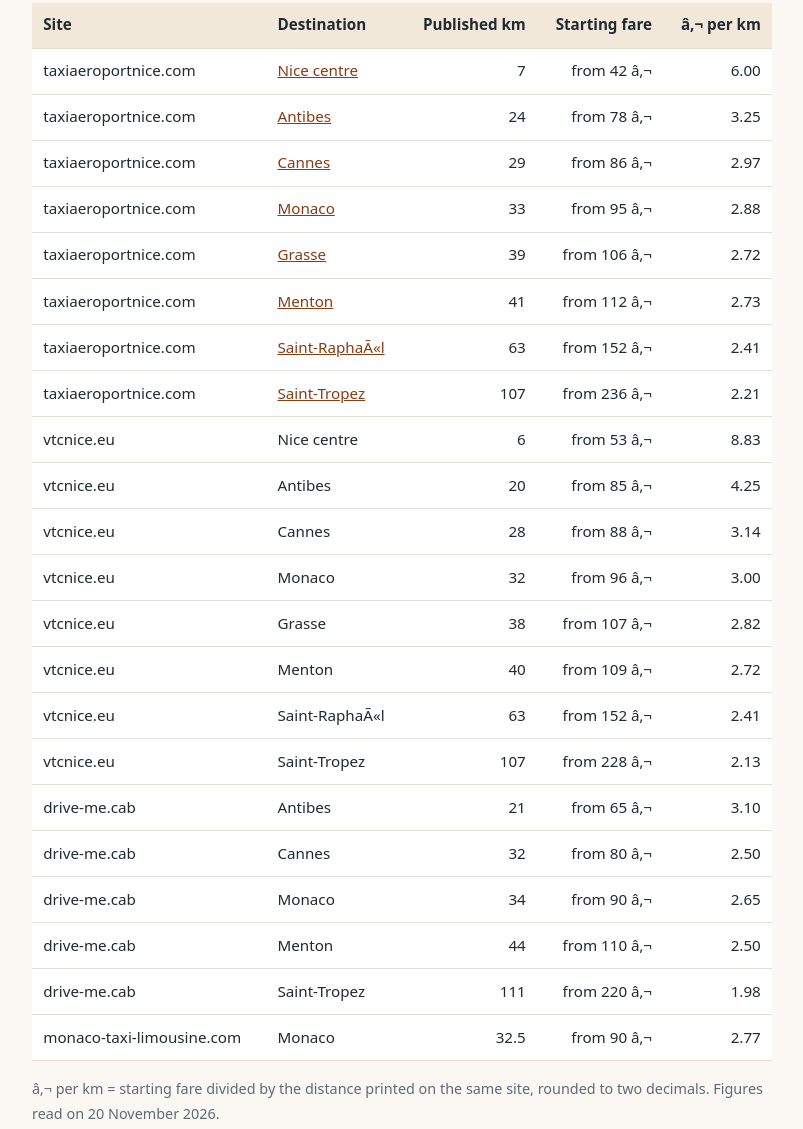
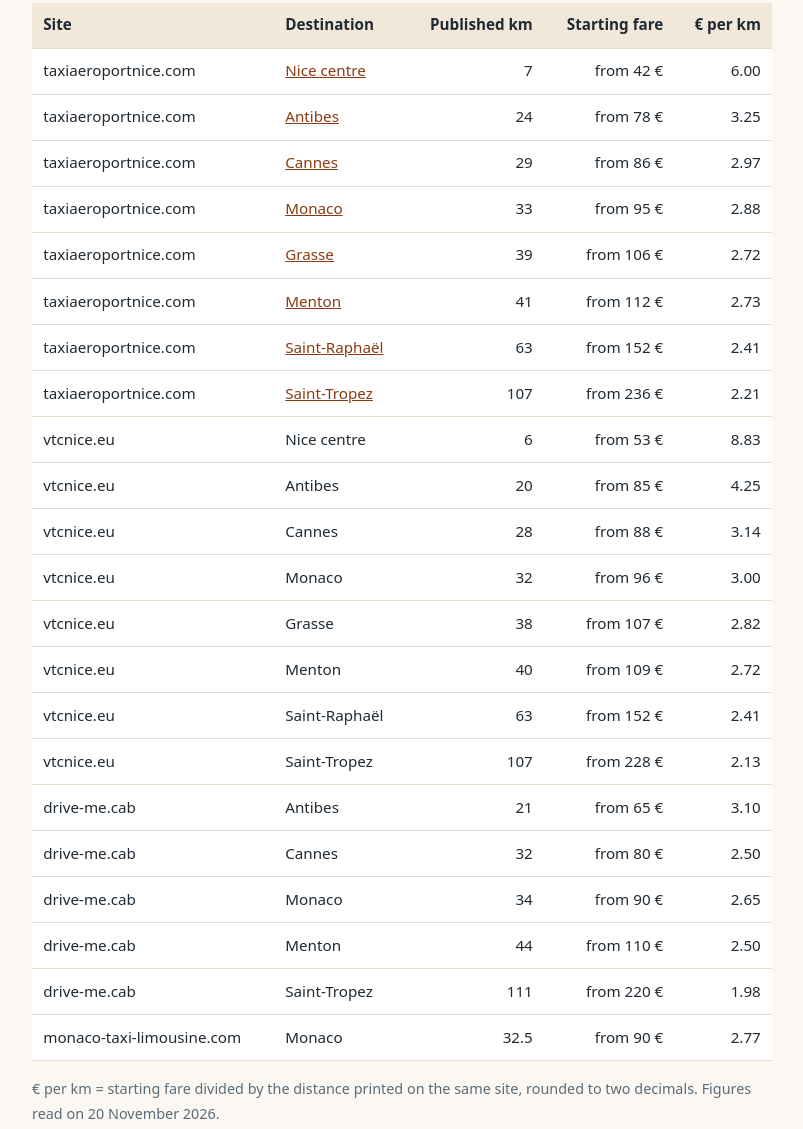
Before and after one commit to TaxiAeroportNice/TaxiAeroportNice.github.io, a plain HTML site: page fare-per-km/index.html in a window 1280 px wide. Shown: the part 1182-2311 px from the top of the page, without its empty margins (238-1041 px from the left). Drawn offline with Linux system fonts and the light colour scheme.

Commit message:
Fix UTF-8 characters

```diff
--- a/fare-per-km/index.html
+++ b/fare-per-km/index.html
@@ -4,7 +4,7 @@
 <meta charset="utf-8">
 <meta name="viewport" content="width=device-width, initial-scale=1">
 <title>Fare per Kilometre from Nice Airport: Published Prices Side by Side</title>
-<meta name="description" content="A dated reading of published starting fares and distances for private transfers from Nice CÃ´te d'Azur airport (NCE), with the fare per kilometre worked out route by route on 20 November 2026.">
+<meta name="description" content="A dated reading of published starting fares and distances for private transfers from Nice Côte d'Azur airport (NCE), with the fare per kilometre worked out route by route on 20 November 2026.">
 <style>
   :root { --ink:#1f2a33; --muted:#5b6b78; --accent:#7a4e2d; --paper:#fbf8f3; --line:#e4dccf; }
   * { box-sizing:border-box; }
@@ -37,7 +37,7 @@
   </div>
 </header>
 <main>
-<p>This page asks one narrow question. When a transfer website around Nice CÃ´te d'Azur airport (NCE) prints both a starting fare and a distance for the same destination, what does that fare come to per kilometre? It is plain arithmetic: each published price divided by the distance the same site shows next to it.</p>
+<p>This page asks one narrow question. When a transfer website around Nice Côte d'Azur airport (NCE) prints both a starting fare and a distance for the same destination, what does that fare come to per kilometre? It is plain arithmetic: each published price divided by the distance the same site shows next to it.</p>
 <p>Six sites were read: <a href="https://taxiaeroportnice.com/">https://taxiaeroportnice.com</a>, vtcnice.eu, drive-me.cab, vtc06.com, taxilonguedistance.com and monaco-taxi-limousine.com. Every figure comes from their public pages as they stood on 20 November 2026. This is not a quote, a ranking or an opinion on service quality. Prices move, and the pages themselves stay the reference.</p>
 
 <h2>Where the numbers come from</h2>
@@ -45,41 +45,41 @@
   <li><strong>taxiaeroportnice.com:</strong> the <a href="https://taxiaeroportnice.com/tarifs/">published fare table</a>, lowest standard saloon price per route, with the distance printed in the same row. The page states that fares are fixed per one-way trip and include tolls, baggage and the greeting at arrivals.</li>
   <li><strong>vtcnice.eu:</strong> the homepage table, "Standard Car" column, with the distance shown in each row.</li>
   <li><strong>drive-me.cab:</strong> separate product pages for Antibes, Cannes, Monaco, Menton and Saint-Tropez, "Standard Sedan" option, with the distance given in the page text.</li>
-  <li><strong>vtc06.com:</strong> the homepage table, which lists "dÃ¨s" amounts and journey times but no distances.</li>
+  <li><strong>vtc06.com:</strong> the homepage table, which lists "dès" amounts and journey times but no distances.</li>
   <li><strong>monaco-taxi-limousine.com:</strong> the Monaco to Nice airport page, "Standard Car" row, with its own distance of 32.5 km.</li>
-  <li><strong>taxilonguedistance.com:</strong> no route prices; the homepage gives an indicative long distance rule of 1.1 to 1.5 â‚¬ per kilometre, tolls included, and invites a quote.</li>
+  <li><strong>taxilonguedistance.com:</strong> no route prices; the homepage gives an indicative long distance rule of 1.1 to 1.5 € per kilometre, tolls included, and invites a quote.</li>
 </ul>
 <p>Only the lowest car category was taken from each site, so vans and premium classes stay out of the figures.</p>
 
 <h2>The full table</h2>
 <table>
-  <thead><tr><th>Site</th><th>Destination</th><th class="num">Published km</th><th class="num">Starting fare</th><th class="num">â‚¬ per km</th></tr></thead>
+  <thead><tr><th>Site</th><th>Destination</th><th class="num">Published km</th><th class="num">Starting fare</th><th class="num">€ per km</th></tr></thead>
   <tbody>
-    <tr><td>taxiaeroportnice.com</td><td><a href="https://taxiaeroportnice.com/taxi-aeroport-nice-vers-nice/">Nice centre</a></td><td class="num">7</td><td class="num">from 42 â‚¬</td><td class="num">6.00</td></tr>
-    <tr><td>taxiaeroportnice.com</td><td><a href="https://taxiaeroportnice.com/taxi-aeroport-nice-vers-antibes/">Antibes</a></td><td class="num">24</td><td class="num">from 78 â‚¬</td><td class="num">3.25</td></tr>
-    <tr><td>taxiaeroportnice.com</td><td><a href="https://taxiaeroportnice.com/taxi-aeroport-nice-vers-cannes/">Cannes</a></td><td class="num">29</td><td class="num">from 86 â‚¬</td><td class="num">2.97</td></tr>
-    <tr><td>taxiaeroportnice.com</td><td><a href="https://taxiaeroportnice.com/taxi-aeroport-nice-vers-monaco/">Monaco</a></td><td class="num">33</td><td class="num">from 95 â‚¬</td><td class="num">2.88</td></tr>
-    <tr><td>taxiaeroportnice.com</td><td><a href="https://taxiaeroportnice.com/taxi-aeroport-nice-vers-grasse/">Grasse</a></td><td class="num">39</td><td class="num">from 106 â‚¬</td><td class="num">2.72</td></tr>
-    <tr><td>taxiaeroportnice.com</td><td><a href="https://taxiaeroportnice.com/taxi-aeroport-nice-vers-menton/">Menton</a></td><td class="num">41</td><td class="num">from 112 â‚¬</td><td class="num">2.73</td></tr>
-    <tr><td>taxiaeroportnice.com</td><td><a href="https://taxiaeroportnice.com/taxi-aeroport-nice-vers-saint-raphael/">Saint-RaphaÃ«l</a></td><td class="num">63</td><td class="num">from 152 â‚¬</td><td class="num">2.41</td></tr>
-    <tr><td>taxiaeroportnice.com</td><td><a href="https://taxiaeroportnice.com/taxi-aeroport-nice-vers-saint-tropez/">Saint-Tropez</a></td><td class="num">107</td><td class="num">from 236 â‚¬</td><td class="num">2.21</td></tr>
-    <tr><td>vtcnice.eu</td><td>Nice centre</td><td class="num">6</td><td class="num">from 53 â‚¬</td><td class="num">8.83</td></tr>
-    <tr><td>vtcnice.eu</td><td>Antibes</td><td class="num">20</td><td class="num">from 85 â‚¬</td><td class="num">4.25</td></tr>
-    <tr><td>vtcnice.eu</td><td>Cannes</td><td class="num">28</td><td class="num">from 88 â‚¬</td><td class="num">3.14</td></tr>
-    <tr><td>vtcnice.eu</td><td>Monaco</td><td class="num">32</td><td class="num">from 96 â‚¬</td><td class="num">3.00</td></tr>
-    <tr><td>vtcnice.eu</td><td>Grasse</td><td class="num">38</td><td class="num">from 107 â‚¬</td><td class="num">2.82</td></tr>
-    <tr><td>vtcnice.eu</td><td>Menton</td><td class="num">40</td><td class="num">from 109 â‚¬</td><td class="num">2.72</td></tr>
-    <tr><td>vtcnice.eu</td><td>Saint-RaphaÃ«l</td><td class="num">63</td><td class="num">from 152 â‚¬</td><td class="num">2.41</td></tr>
-    <tr><td>vtcnice.eu</td><td>Saint-Tropez</td><td class="num">107</td><td class="num">from 228 â‚¬</td><td class="num">2.13</td></tr>
-    <tr><td>drive-me.cab</td><td>Antibes</td><td class="num">21</td><td class="num">from 65 â‚¬</td><td class="num">3.10</td></tr>
-    <tr><td>drive-me.cab</td><td>Cannes</td><td class="num">32</td><td class="num">from 80 â‚¬</td><td class="num">2.50</td></tr>
-    <tr><td>drive-me.cab</td><td>Monaco</td><td class="num">34</td><td class="num">from 90 â‚¬</td><td class="num">2.65</td></tr>
-    <tr><td>drive-me.cab</td><td>Menton</td><td class="num">44</td><td class="num">from 110 â‚¬</td><td class="num">2.50</td></tr>
-    <tr><td>drive-me.cab</td><td>Saint-Tropez</td><td class="num">111</td><td class="num">from 220 â‚¬</td><td class="num">1.98</td></tr>
-    <tr><td>monaco-taxi-limousine.com</td><td>Monaco</td><td class="num">32.5</td><td class="num">from 90 â‚¬</td><td class="num">2.77</td></tr>
+    <tr><td>taxiaeroportnice.com</td><td><a href="https://taxiaeroportnice.com/taxi-aeroport-nice-vers-nice/">Nice centre</a></td><td class="num">7</td><td class="num">from 42 €</td><td class="num">6.00</td></tr>
+    <tr><td>taxiaeroportnice.com</td><td><a href="https://taxiaeroportnice.com/taxi-aeroport-nice-vers-antibes/">Antibes</a></td><td class="num">24</td><td class="num">from 78 €</td><td class="num">3.25</td></tr>
+    <tr><td>taxiaeroportnice.com</td><td><a href="https://taxiaeroportnice.com/taxi-aeroport-nice-vers-cannes/">Cannes</a></td><td class="num">29</td><td class="num">from 86 €</td><td class="num">2.97</td></tr>
+    <tr><td>taxiaeroportnice.com</td><td><a href="https://taxiaeroportnice.com/taxi-aeroport-nice-vers-monaco/">Monaco</a></td><td class="num">33</td><td class="num">from 95 €</td><td class="num">2.88</td></tr>
+    <tr><td>taxiaeroportnice.com</td><td><a href="https://taxiaeroportnice.com/taxi-aeroport-nice-vers-grasse/">Grasse</a></td><td class="num">39</td><td class="num">from 106 €</td><td class="num">2.72</td></tr>
+    <tr><td>taxiaeroportnice.com</td><td><a href="https://taxiaeroportnice.com/taxi-aeroport-nice-vers-menton/">Menton</a></td><td class="num">41</td><td class="num">from 112 €</td><td class="num">2.73</td></tr>
+    <tr><td>taxiaeroportnice.com</td><td><a href="https://taxiaeroportnice.com/taxi-aeroport-nice-vers-saint-raphael/">Saint-Raphaël</a></td><td class="num">63</td><td class="num">from 152 €</td><td class="num">2.41</td></tr>
+    <tr><td>taxiaeroportnice.com</td><td><a href="https://taxiaeroportnice.com/taxi-aeroport-nice-vers-saint-tropez/">Saint-Tropez</a></td><td class="num">107</td><td class="num">from 236 €</td><td class="num">2.21</td></tr>
+    <tr><td>vtcnice.eu</td><td>Nice centre</td><td class="num">6</td><td class="num">from 53 €</td><td class="num">8.83</td></tr>
+    <tr><td>vtcnice.eu</td><td>Antibes</td><td class="num">20</td><td class="num">from 85 €</td><td class="num">4.25</td></tr>
+    <tr><td>vtcnice.eu</td><td>Cannes</td><td class="num">28</td><td class="num">from 88 €</td><td class="num">3.14</td></tr>
+    <tr><td>vtcnice.eu</td><td>Monaco</td><td class="num">32</td><td class="num">from 96 €</td><td class="num">3.00</td></tr>
+    <tr><td>vtcnice.eu</td><td>Grasse</td><td class="num">38</td><td class="num">from 107 €</td><td class="num">2.82</td></tr>
+    <tr><td>vtcnice.eu</td><td>Menton</td><td class="num">40</td><td class="num">from 109 €</td><td class="num">2.72</td></tr>
+    <tr><td>vtcnice.eu</td><td>Saint-Raphaël</td><td class="num">63</td><td class="num">from 152 €</td><td class="num">2.41</td></tr>
+    <tr><td>vtcnice.eu</td><td>Saint-Tropez</td><td class="num">107</td><td class="num">from 228 €</td><td class="num">2.13</td></tr>
+    <tr><td>drive-me.cab</td><td>Antibes</td><td class="num">21</td><td class="num">from 65 €</td><td class="num">3.10</td></tr>
+    <tr><td>drive-me.cab</td><td>Cannes</td><td class="num">32</td><td class="num">from 80 €</td><td class="num">2.50</td></tr>
+    <tr><td>drive-me.cab</td><td>Monaco</td><td class="num">34</td><td class="num">from 90 €</td><td class="num">2.65</td></tr>
+    <tr><td>drive-me.cab</td><td>Menton</td><td class="num">44</td><td class="num">from 110 €</td><td class="num">2.50</td></tr>
+    <tr><td>drive-me.cab</td><td>Saint-Tropez</td><td class="num">111</td><td class="num">from 220 €</td><td class="num">1.98</td></tr>
+    <tr><td>monaco-taxi-limousine.com</td><td>Monaco</td><td class="num">32.5</td><td class="num">from 90 €</td><td class="num">2.77</td></tr>
   </tbody>
 </table>
-<p class="note">â‚¬ per km = starting fare divided by the distance printed on the same site, rounded to two decimals. Figures read on 20 November 2026.</p>
+<p class="note">€ per km = starting fare divided by the distance printed on the same site, rounded to two decimals. Figures read on 20 November 2026.</p>
 
 <h2>What the table shows</h2>
 <p>First, the sites do not print the same distance for the same place. Antibes is 24 km on one page, 20 km on another and 21 km on a third. Cannes ranges from 28 to 32 km, Saint-Tropez from 107 to 111 km, and no page says exactly where its distance is measured to. Since the fare is divided by that distance, a few kilometres either way on a short route shifts the result noticeably. The last column is a rough reading, not a precise metric.</p>
@@ -95,28 +95,28 @@
     <tr><td>monaco-taxi-limousine.com</td><td class="num">no data</td><td class="num">2.77</td><td class="num">no data</td></tr>
   </tbody>
 </table>
-<p class="note">Simple mean of the â‚¬ per km values in each band. "No data" means the site publishes no route with both a price and a distance in that band.</p>
+<p class="note">Simple mean of the € per km values in each band. "No data" means the site publishes no route with both a price and a distance in that band.</p>
 
 <h2>Monaco, the one shared route</h2>
-<p>Monaco is the only destination where four of the six sites print both a distance and a price. It shows how close the figures sit on a busy route: starting fares between 90 â‚¬ and 96 â‚¬, distances between 32 and 34 km. On taxiaeroportnice.com the <a href="https://taxiaeroportnice.com/taxi-aeroport-nice-vers-monaco/">transfer from NCE to Monaco</a> is listed at 33 km.</p>
+<p>Monaco is the only destination where four of the six sites print both a distance and a price. It shows how close the figures sit on a busy route: starting fares between 90 € and 96 €, distances between 32 and 34 km. On taxiaeroportnice.com the <a href="https://taxiaeroportnice.com/taxi-aeroport-nice-vers-monaco/">transfer from NCE to Monaco</a> is listed at 33 km.</p>
 <table>
-  <thead><tr><th>Site</th><th class="num">Published km</th><th class="num">Starting fare</th><th class="num">â‚¬ per km</th></tr></thead>
+  <thead><tr><th>Site</th><th class="num">Published km</th><th class="num">Starting fare</th><th class="num">€ per km</th></tr></thead>
   <tbody>
-    <tr><td>vtcnice.eu</td><td class="num">32</td><td class="num">from 96 â‚¬</td><td class="num">3.00</td></tr>
-    <tr><td>monaco-taxi-limousine.com</td><td class="num">32.5</td><td class="num">from 90 â‚¬</td><td class="num">2.77</td></tr>
-    <tr><td>taxiaeroportnice.com</td><td class="num">33</td><td class="num">from 95 â‚¬</td><td class="num">2.88</td></tr>
-    <tr><td>drive-me.cab</td><td class="num">34</td><td class="num">from 90 â‚¬</td><td class="num">2.65</td></tr>
+    <tr><td>vtcnice.eu</td><td class="num">32</td><td class="num">from 96 €</td><td class="num">3.00</td></tr>
+    <tr><td>monaco-taxi-limousine.com</td><td class="num">32.5</td><td class="num">from 90 €</td><td class="num">2.77</td></tr>
+    <tr><td>taxiaeroportnice.com</td><td class="num">33</td><td class="num">from 95 €</td><td class="num">2.88</td></tr>
+    <tr><td>drive-me.cab</td><td class="num">34</td><td class="num">from 90 €</td><td class="num">2.65</td></tr>
   </tbody>
 </table>
 
 <h2>Sites without a distance per route</h2>
-<p><strong>vtc06.com</strong> lists starting amounts with journey times instead of kilometres, for example "dÃ¨s 35 â‚¬" to Nice centre, "dÃ¨s 60 â‚¬" to Antibes, "dÃ¨s 70 â‚¬" to Cannes, "dÃ¨s 75 â‚¬" to Grasse and "dÃ¨s 90 â‚¬" to Monaco and to Menton. Its Saint-Tropez ("dÃ¨s 180 â‚¬") and FrÃ©jus / Saint-RaphaÃ«l ("dÃ¨s 130 â‚¬") rows are labelled from Nice rather than from the airport. Without a published distance, a fare per kilometre would mean borrowing another site's figures, so it is left out of the calculation.</p>
-<p><strong>taxilonguedistance.com</strong> does not publish route prices for Nice. Its indicative rule of 1.1 to 1.5 â‚¬ per kilometre is aimed at long trips, and its own table starts at 100 km. Applied to the two longest distances above, purely to show what the rule would give:</p>
+<p><strong>vtc06.com</strong> lists starting amounts with journey times instead of kilometres, for example "dès 35 €" to Nice centre, "dès 60 €" to Antibes, "dès 70 €" to Cannes, "dès 75 €" to Grasse and "dès 90 €" to Monaco and to Menton. Its Saint-Tropez ("dès 180 €") and Fréjus / Saint-Raphaël ("dès 130 €") rows are labelled from Nice rather than from the airport. Without a published distance, a fare per kilometre would mean borrowing another site's figures, so it is left out of the calculation.</p>
+<p><strong>taxilonguedistance.com</strong> does not publish route prices for Nice. Its indicative rule of 1.1 to 1.5 € per kilometre is aimed at long trips, and its own table starts at 100 km. Applied to the two longest distances above, purely to show what the rule would give:</p>
 <table>
   <thead><tr><th>Distance</th><th class="num">Indicative range (rule published by taxilonguedistance.com)</th></tr></thead>
   <tbody>
-    <tr><td>107 km</td><td class="num">118 to 160 â‚¬</td></tr>
-    <tr><td>111 km</td><td class="num">122 to 166 â‚¬</td></tr>
+    <tr><td>107 km</td><td class="num">118 to 160 €</td></tr>
+    <tr><td>111 km</td><td class="num">122 to 166 €</td></tr>
   </tbody>
 </table>
 
@@ -127,11 +127,11 @@
   <li>Waiting time, inclusions and booking conditions differ and are not captured by a fare per kilometre. On taxiaeroportnice.com, waiting is free for 60 minutes at the airport and for 20 minutes at other pickup places.</li>
   <li>All figures were read on 20 November 2026 and may have changed since.</li>
 </ul>
-<p>The rows for taxiaeroportnice.com can be checked on the <a href="https://taxiaeroportnice.com/tarifs/">tarifs page</a> and on individual route pages: <a href="https://taxiaeroportnice.com/taxi-aeroport-nice-vers-antibes/">airport to Antibes</a>, <a href="https://taxiaeroportnice.com/taxi-aeroport-nice-vers-cannes/">a private car to Cannes</a>, <a href="https://taxiaeroportnice.com/taxi-aeroport-nice-vers-menton/">the Menton run</a>, <a href="https://taxiaeroportnice.com/taxi-aeroport-nice-vers-grasse/">Grasse from NCE</a>, <a href="https://taxiaeroportnice.com/taxi-aeroport-nice-vers-saint-raphael/">Saint-RaphaÃ«l by transfer</a> and <a href="https://taxiaeroportnice.com/taxi-aeroport-nice-vers-saint-tropez/">the longer trip to Saint-Tropez</a>. Another guide on this site covers <a href="/">the Pays de Fayence and the DracÃ©nie</a>.</p>
+<p>The rows for taxiaeroportnice.com can be checked on the <a href="https://taxiaeroportnice.com/tarifs/">tarifs page</a> and on individual route pages: <a href="https://taxiaeroportnice.com/taxi-aeroport-nice-vers-antibes/">airport to Antibes</a>, <a href="https://taxiaeroportnice.com/taxi-aeroport-nice-vers-cannes/">a private car to Cannes</a>, <a href="https://taxiaeroportnice.com/taxi-aeroport-nice-vers-menton/">the Menton run</a>, <a href="https://taxiaeroportnice.com/taxi-aeroport-nice-vers-grasse/">Grasse from NCE</a>, <a href="https://taxiaeroportnice.com/taxi-aeroport-nice-vers-saint-raphael/">Saint-Raphaël by transfer</a> and <a href="https://taxiaeroportnice.com/taxi-aeroport-nice-vers-saint-tropez/">the longer trip to Saint-Tropez</a>. Another guide on this site covers <a href="/">the Pays de Fayence and the Dracénie</a>.</p>
 
 <div class="about">
 <h2>About the taxiaeroportnice.com figures</h2>
-<p>The taxiaeroportnice.com rows describe Transfert PrivÃ© AÃ©roport Nice, a private chauffeur service for trips to and from Nice CÃ´te d'Azur airport. Prices are fixed and given before booking, flights are tracked and passengers are met with a name board, at any hour, 24/7. Payment is by Visa, Mastercard or cash, and the team speaks French, English, Italian and Spanish. Contact details as published: Transfert PrivÃ© AÃ©roport Nice, 35 B Rue de France, 06000 Nice, France, +33 7 53 54 87 71, <a href="https://wa.me/33753548771">WhatsApp</a>, <a href="mailto:contact@taxiaeroportnice.com">contact@taxiaeroportnice.com</a>. Bookings: <a href="https://taxiaeroportnice.com/">https://taxiaeroportnice.com</a>.</p>
+<p>The taxiaeroportnice.com rows describe Transfert Privé Aéroport Nice, a private chauffeur service for trips to and from Nice Côte d'Azur airport. Prices are fixed and given before booking, flights are tracked and passengers are met with a name board, at any hour, 24/7. Payment is by Visa, Mastercard or cash, and the team speaks French, English, Italian and Spanish. Contact details as published: Transfert Privé Aéroport Nice, 35 B Rue de France, 06000 Nice, France, +33 7 53 54 87 71, <a href="https://wa.me/33753548771">WhatsApp</a>, <a href="mailto:contact@taxiaeroportnice.com">contact@taxiaeroportnice.com</a>. Bookings: <a href="https://taxiaeroportnice.com/">https://taxiaeroportnice.com</a>.</p>
 </div>
 </main>
 <footer>
```
